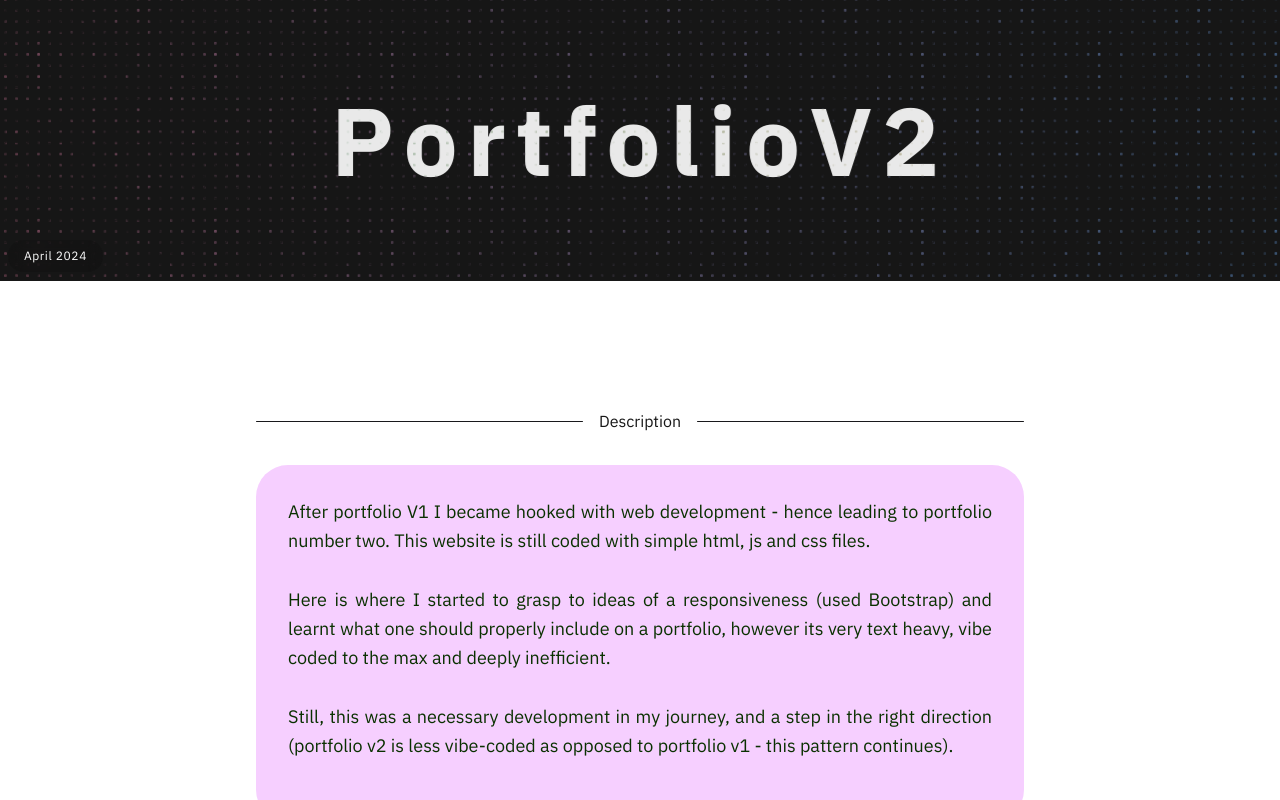
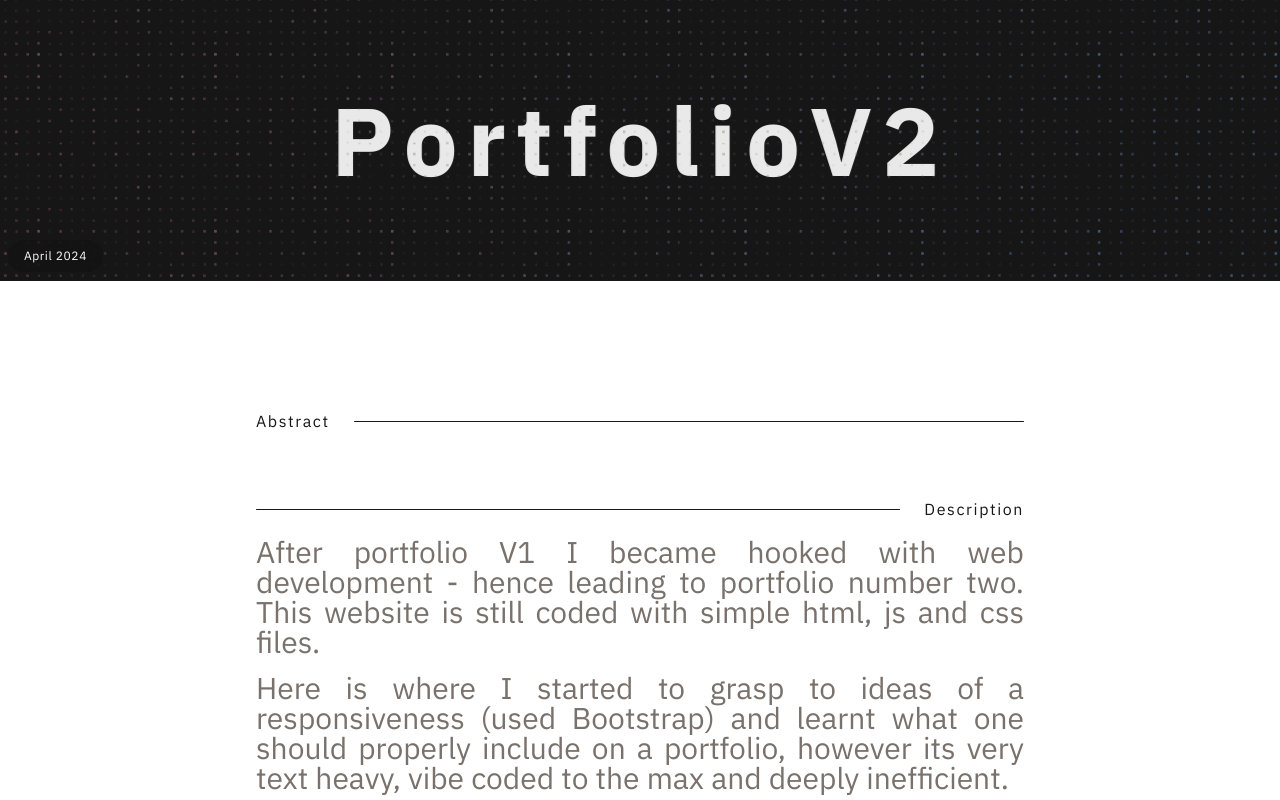
Before and after one commit to ToadBoyChen/new_portfolio, a Next.js app: page /portfolio/portfolio-2 in a window 1280 px wide. Built offline with nearby package versions, Linux system fonts and the light colour scheme.

Commit message:
trying to make my website okay - about to vibe cod

```diff
--- a/components/CustomDiv.tsx
+++ b/components/CustomDiv.tsx
@@ -1,57 +1,71 @@
 "use client";
-import { useEffect, useRef, useState } from "react";
+import { useInView, animated, useSpring } from "@react-spring/web";
 
 interface SectionHeaderProps {
     label: string;
     lineColor?: string;
-    textColor?: string;
+    align?: "left" | "center" | "right";
 }
 
 export default function SectionHeader({
     label,
     lineColor = "bg-zinc-900",
+    align = "center",
 }: SectionHeaderProps) {
-    const ref = useRef<HTMLDivElement>(null);
-    const [inView, setInView] = useState(false);
+    const [ref, inView] = useInView({
+        rootMargin: "-15% 0px",
+        once: true,
+    });
 
-    useEffect(() => {
-        const observer = new IntersectionObserver(
-            ([entry]) => {
-                if (entry.isIntersecting) {
-                    setInView(true);
-                    observer.disconnect();
-                }
-            },
-            { threshold: 0.1 }
-        );
+    const leftLineSpring = useSpring({
+        from: { transform: "scaleX(0)" },
+        to: { transform: inView ? "scaleX(1)" : "scaleX(0)" },
+        config: { mass: 1, tension: 140, friction: 35 },
+    });
 
-        if (ref.current) observer.observe(ref.current);
+    const rightLineSpring = useSpring({
+        from: { transform: "scaleX(0)" },
+        to: { transform: inView ? "scaleX(1)" : "scaleX(0)" },
+        delay: align === "center" ? 200 : 0,
+        config: { mass: 1, tension: 140, friction: 35 },
+    });
 
-        return () => observer.disconnect();
-    }, []);
+    const textSpring = useSpring({
+        from: { opacity: 0, transform: "translateY(10px)" },
+        to: {
+            opacity: inView ? 1 : 0,
+            transform: inView ? "translateY(0px)" : "translateY(10px)"
+        },
+        delay: align === "left" ? 0 : 100,
+        config: { tension: 280, friction: 25 },
+    });
+
+    const lineBase = `h-[0.75px] rounded-full ${lineColor} flex-1`;
 
     return (
         <div
             ref={ref}
-            className="flex items-center gap-4 w-full overflow-visible isolate my-8"
+            className="flex items-center gap-6 w-full overflow-visible isolate my-4"
         >
-            <div
-                className={`h-[0.75px] rounded-full flex-1 origin-right transition-transform duration-1000 ${lineColor} ${inView ? "scale-x-100" : "scale-x-0"}`}
-            />
-            <div
-                className={`
-          transition-opacity duration-700 delay-300 z-10
-          flex items-center justify-center
-          ${inView ? "opacity-100" : "opacity-0"}
-        `}
-            >
-                <span className="relative z-10 pointer-events-none">
+            {(align === "center" || align === "right") && (
+                <animated.div
+                    style={{ ...leftLineSpring, transformOrigin: "right" }}
+                    className={lineBase}
+                />
+            )}
+
+            <animated.div style={textSpring} className="z-10">
+                <span className="relative z-10 pointer-events-none whitespace-nowrap tracking-widest">
                     {label}
                 </span>
-            </div>
-            <div
-                className={`h-[0.75px] rounded-full flex-1 origin-left transition-transform duration-1000 ${lineColor} ${inView ? "scale-x-100" : "scale-x-0"}`}
-            />
+            </animated.div>
+
+            {(align === "center" || align === "left") && (
+                <animated.div
+                    style={{ ...rightLineSpring, transformOrigin: "left" }}
+                    className={lineBase}
+                />
+            )}
         </div>
     );
 }
--- a/components/PortfolioAbstract.tsx
+++ b/components/PortfolioAbstract.tsx
@@ -2,7 +2,7 @@
 
 import Link from "next/link";
 import IntroText from "./IntoText";
-import { animated, to, useSprings } from "@react-spring/web";
+import { animated, to, useInView, useSpring, useSprings } from "@react-spring/web";
 import { useState, useRef, useCallback } from "react";
 import { useCursor } from "@/context/CursorContext";
 import PortfolioAbstractEntry from "./PortfolioAbstractEntry";
@@ -19,6 +19,7 @@ interface PortfolioAbstractProps {
     content: Record<string, string>;
     color: string;
 }
+
 
 export default function PortfolioAbstract(props: PortfolioAbstractProps) {
     const width = 400;
@@ -132,32 +133,46 @@ export default function PortfolioAbstract(props: PortfolioAbstractProps) {
                 </p>
             </div>
 
-            <div className="mx-auto max-w-sm sm:max-w-md md:max-w-xl lg:max-w-3xl fle flex-col items-center mt-32">
-                <CustomDiv
-                    label={"Description"}
-                />
-                <div className={`${props.color} p-8 rounded-4xl`}>
+            <div className="mx-auto max-w-sm sm:max-w-md md:max-w-xl lg:max-w-3xl fle flex-col items-center">
+
+                <div className="mt-32" />
+                <CustomDiv label="Abstract" align="left" />
+
+                <div className="mt-16" />
+                <CustomDiv label="Description" align="right" />
+                <div className="space-y-4">
                     {props.description.map((para, i) => (
-                        <p
-                            key={i}
-                            className="leading-relaxed text-md md:text-lg text-white mix-blend-difference text-justify"
-                        >
-                            {para} <br /> <br />
+                        <p key={i} className="text-stone-500 text-3xl leading-none text-justify">
+                            {para}
                         </p>
                     ))}
                 </div>
 
+                <div className="mt-16" />
+                <CustomDiv label="Roles" align="right" />
+                <ul className="flex flex-col gap-8 mt-10">
+                    {Object.entries(props.roles).map(([role, percent]) => (
+                        <RoleBar key={role} role={role} percent={percent} color={props.color} />
+                    ))}
+                </ul>
+
+                <div className="mt-16" />
+                <CustomDiv label="Technical Stack" align="right" />
+                <ul className="grid grid-cols-2 md:grid-cols-4 gap-8 mt-12">
+                    {props.stack.map((tech, i) => (
+                        <li key={i} className="flex items-baseline gap-2 border-b border-stone-200">
+                            <span className="text-xs text-stone-400">{(i + 1).toString()}</span>
+                            <span className="text-stone-800 tracking-tight text-xl md:text-2xl">{tech}</span>
+                        </li>
+                    ))}
+                </ul>
+
                 <div className="w-full relative flex flex-col items-center mt-32">
-                    <CustomDiv
-                        label={"Images"}
-                    />
+                    <CustomDiv label={"Images"} align="left" />
                     <div
-                        className="relative w-screen h-115 flex justify-center items-center cursor-none touch-pan-y select-none"
+                        className="relative w-screen h-100 flex justify-center items-center cursor-none touch-pan-y select-none"
 
-                        // Desktop Interaction
                         onClick={handleContainerClick}
-
-                        // Mobile Interaction
                         onTouchStart={onTouchStart}
                         onTouchMove={onTouchMove}
                         onTouchEnd={onTouchEnd}
@@ -173,7 +188,7 @@ export default function PortfolioAbstract(props: PortfolioAbstractProps) {
                         {springs.map(({ x, scale, zIndex, opacity }, i) => (
                             <animated.div
                                 key={i}
-                                className="absolute shadow-2xl rounded-lg pointer-events-none"
+                                className="absolute pointer-events-none"
                                 style={{
                                     zIndex,
                                     opacity,
@@ -190,76 +205,26 @@ export default function PortfolioAbstract(props: PortfolioAbstractProps) {
                             </animated.div>
                         ))}
                     </div>
-                    <div className="mb-32 relative w-full flex justify-center">
+                    <div className="relative w-full flex justify-center">
                         {textSprings.map(({ opacity, y }, i) => (
                             <animated.p
                                 key={i}
-                                className="absolute text-sm tracking-wider leading-loose text-stone-600 text-justify"
+                                className="absolute tracking-tighter text-justify text-lg text-stone-800 md:text-xl"
                                 style={{
                                     opacity,
                                     transform: y.to(v => `translate3d(0, ${v}px, 0)`),
                                 }}
                             >
+                                <span className="mr-2 text-xs text-stone-400">{i}</span>
                                 {Object.entries(props.content)[i][0]}
                             </animated.p>
                         ))}
                     </div>
-                    <div className="w-full text-center mt-4 text-xs text-gray-400 uppercase tracking-widest md:hidden">
-                        Swipe to navigate
-                    </div>
                 </div>
 
-                <div className="w-full mt-32">
-                    <CustomDiv
-                        label={"Roles"}
-                    />
-                    <ul className="flex flex-col gap-4 w-full">
-                        {Object.entries(props.roles).map(([role, percent]) => (
-                            <li
-                                key={role}
-                                className="relative w-full h-12 border rounded overflow-hidden"
-                            >
-                                <div
-                                    className=
-                                    {`absolute top-0 left-0 h-full transition-all duration-1000 ease-out z-0 ${props.color}`}
-                                    style={{
-                                        width: `${percent}%`
-                                    }}
-                                />
-                                <div className="relative z-10 w-full h-full flex justify-between items-center px-4">
-                                    <p className="tracking-widest">
-                                        {role}
-                                    </p>
-                                    <p className="text-lg tracking-tighter">
-                                        {percent} <span className="text-xs">%</span>
-                                    </p>
-                                </div>
-                            </li>
-                        ))}
-                    </ul>
-                </div>
-
-                <div className="w-full mt-32">
-                    <CustomDiv
-                        label={"TechStack + Skills"}
-                    />
-                    <ul className="grid grid-cols-3 gap-6">
-                        {props.stack.map((tech, i) => (
-                            <li
-                                key={i}
-                                className="tracking-tighter sm:tracking-tight md:tracking-normal lg:tracking-wider"
-                            >
-                                <span className="text-xs">{i + 1}.</span> {tech}
-                            </li>
-                        ))}
-                    </ul>
-                </div>
-
-                <div className="w-full my-32">
-                    <CustomDiv
-                        label={"Links"}
-                    />
-                    <ul className="flex flex-col gap-6">
+                <div className="mt-64 mb-16" />
+                <ul className="gap-6 flex flex-col absolute w-[80vw] left-1/2 -translate-x-1/2">
+                    <CustomDiv label={"Links"} align="left" />
                     {Object.entries(props.links).map(([label, url]) => (
                         <li
                             key={label}
@@ -273,7 +238,30 @@ export default function PortfolioAbstract(props: PortfolioAbstractProps) {
                     ))}
                 </ul>
             </div>
-            </div>
         </section>
     );
 }
+
+function RoleBar({ role, percent, color }: { role: string; percent: number; color: string }) {
+    const [ref, inView] = useInView({ once: true });
+    const spring = useSpring({
+        width: inView ? `${percent}%` : "0%",
+        config: { tension: 60, friction: 25 }
+    });
+
+    return (
+        <div ref={ref} className="w-full">
+            <div className="flex justify-between items-end mb-3">
+                <p className="text-sm tracking-widest text-stone-600">
+                    {role}
+                </p>
+                <p className="text-md text-stone-600">
+                    {percent} <span className="text-xs text-stone-400">%</span>
+                </p>
+            </div>
+            <div className="h-1 w-full bg-stone-200 relative">
+                <animated.div style={spring} className={`absolute top-0 left-0 h-full ${color}`} />
+            </div>
+        </div>
+    );
+}
--- a/components/PortfolioAbstractEntry.tsx
+++ b/components/PortfolioAbstractEntry.tsx
@@ -14,7 +14,7 @@ export default function MenuEntry(props: MenuEntryProps) {
         <div className="text-right">
             <Link
                 href={props.link}
-                className="text-3xl font-black tracking-wide"
+                className="text-5xl md:text-7xl lg:text-8xl font-black tracking-wide"
                 target="_blank"
             >
                 {props.text}
```
Lines whose indentation alone changed are shown as unchanged.
